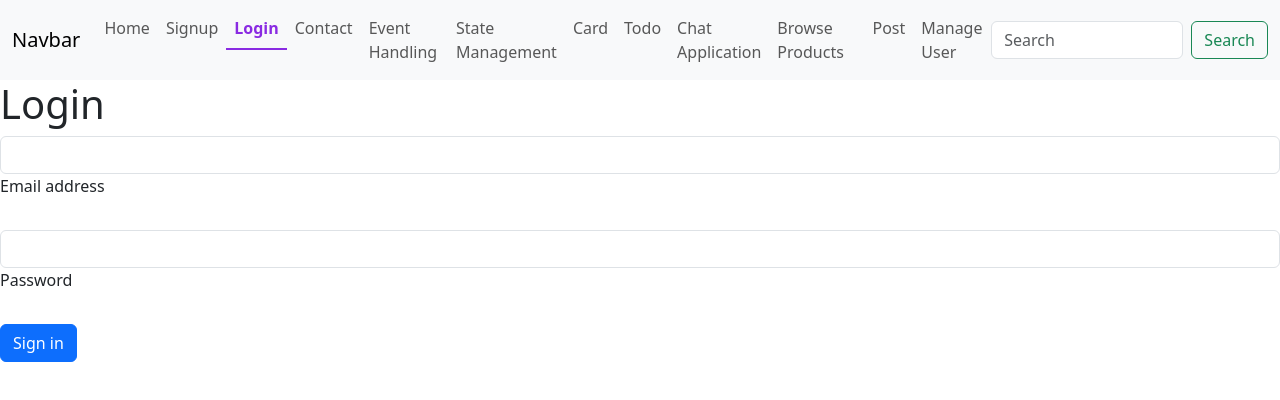
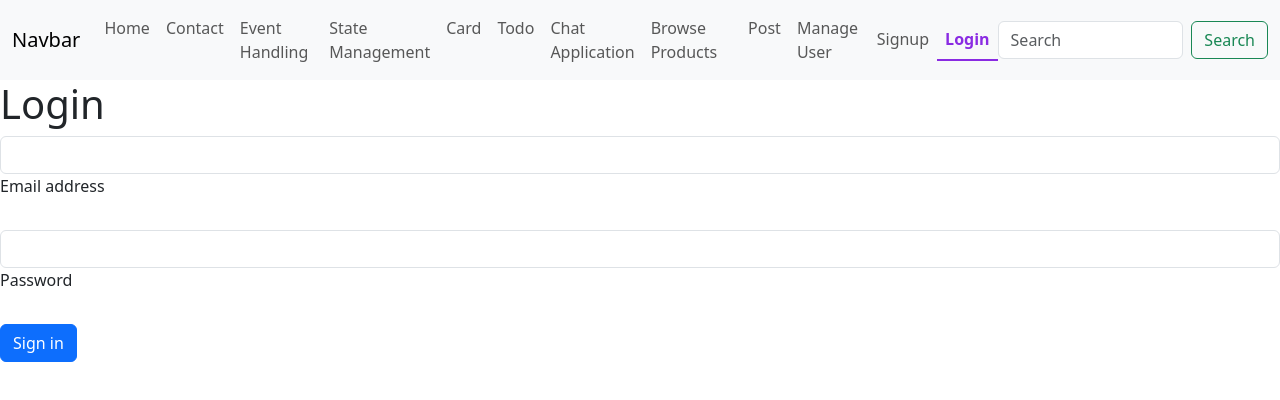
Before and after one commit to ashishverma2831/Section-2, a React (Vite) app in the folder frontend2/: page /login in a window 1280 px wide. Shown: the top 400 px of the page. Built offline with nearby package versions, Linux system fonts and the light colour scheme.

Commit message:
Update App.jsx, Login.jsx, and Navbar.jsx

```diff
--- a/frontend2/src/App.jsx
+++ b/frontend2/src/App.jsx
@@ -17,13 +17,14 @@ import { SnackbarProvider } from 'notistack'
 import Post from './components/Post'
 import ManageUser from './components/ManageUser'
 import UpdateUser from './components/UpdateUser'
+import { AppProvider } from './AppContext'
 
 const App = () => {
   return (
     <>
     <SnackbarProvider maxSnack={3} anchorOrigin={{ vertical:'top', horizontal:'right' }}>
       <BrowserRouter>
-
+        <AppProvider>
         {/* <Link to="/">Home</Link>
         <Link to="/login">Login</Link>
         <Link to="/signup">Signup</Link> */}
@@ -47,6 +48,7 @@ const App = () => {
           <Route path="/updateuser/:id" element={<UpdateUser />} />
           <Route path="*" element={<NotFound />} />
         </Routes>
+        </AppProvider>
       </BrowserRouter>
       </SnackbarProvider>
     </>
--- /dev/null
+++ b/frontend2/src/AppContext.jsx
@@ -0,0 +1,29 @@
+import { enqueueSnackbar } from "notistack";
+import { createContext, useContext, useState } from "react";
+import { useNavigate } from "react-router-dom";
+
+const AppContext = createContext();
+
+export const AppProvider = ({children})=>{
+
+    const navigate = useNavigate();
+    const [currentUser, setCurrentUser] = useState(
+        JSON.parse(sessionStorage.getItem('user'))
+    )
+
+    const [loggedIn, setLoggedIn] = useState(currentUser!==null)
+
+    const logout = ()=>{
+        sessionStorage.removeItem("user");
+        navigate('/login');
+        enqueueSnackbar('Logged out successfully',{variant:'success'})
+        setLoggedIn(false);
+    }
+
+    return <AppContext.Provider value={{currentUser,setCurrentUser,loggedIn,setLoggedIn,logout}}>
+        {children}
+    </AppContext.Provider>
+}
+
+const useAppContext = ()=> useContext(AppContext);
+export default useAppContext;
--- a/frontend2/src/components/Login.jsx
+++ b/frontend2/src/components/Login.jsx
@@ -2,9 +2,11 @@ import { useFormik } from 'formik'
 import { enqueueSnackbar } from 'notistack';
 import React from 'react'
 import { useNavigate } from 'react-router-dom';
+import useAppContext from '../AppContext'
 
 const Login = () => {
 
+  const {currentUser,setCurrentUser,loggedIn,setLoggedIn,logout} = useAppContext();
   const navigate = useNavigate();
   const loginForm = useFormik({
     initialValues:{
@@ -15,8 +17,6 @@ const Login = () => {
     onSubmit: async (values)=>{
 
       console.log(values);
-
-
       const res = await fetch('http://localhost:5000/user/authenticate',{
         method:"POST",
         body:JSON.stringify(values),
@@ -28,9 +28,11 @@ const Login = () => {
       if(res.status===200){
         enqueueSnackbar('Login in successfully',{ variant:'success'})
 
+        //session storage
         const data = await res.json();
+        // data including ids
         sessionStorage.setItem('user',JSON.stringify(data))
-
+        setLoggedIn(true);
         navigate('/');
       }
       else if(res.status===401){
--- a/frontend2/src/components/Navbar.jsx
+++ b/frontend2/src/components/Navbar.jsx
@@ -1,7 +1,35 @@
+import { useState } from 'react'
 import React from 'react'
 import { NavLink } from 'react-router-dom'
+import useAppContext from '../AppContext'
 
 const Navbar = () => {
+
+  const {currentUser,setCurrentUser,loggedIn,setLoggedIn,logout} = useAppContext();
+  const showLoginOptions = ()=>{
+    if(loggedIn){
+      return (
+        <li className='nav-item'>
+          <button className='btn btn-danger' onClick={logout}>logout</button>
+        </li>
+      )
+    }
+    else{
+      return <>
+         <li className="nav-item">
+          <NavLink className="nav-link" to="/signup">
+            Signup
+          </NavLink>
+        </li>
+        <li className="nav-item">
+          <NavLink className="nav-link" to="/login">
+            Login
+          </NavLink>
+        </li>
+      </>
+    }
+  }
+
   return (
     <div>
         <nav className="navbar navbar-expand-lg bg-body-tertiary">
@@ -27,16 +55,7 @@ const Navbar = () => {
             Home
           </NavLink>
         </li>
-        <li className="nav-item">
-          <NavLink className="nav-link" to="/signup">
-            Signup
-          </NavLink>
-        </li>
-        <li className="nav-item">
-          <NavLink className="nav-link" to="/login">
-            Login
-          </NavLink>
-        </li>
+
         <li className="nav-item">
           <NavLink className="nav-link" to="/contact">
             Contact
@@ -83,6 +102,9 @@ const Navbar = () => {
           </NavLink>
         </li>
       </ul>
+      <ul className="navbar-nav ms-auto mb-2 mb-lg-0">
+        {showLoginOptions()}
+      </ul>
       <form className="d-flex" role="search">
         <input
           className="form-control me-2"
```
